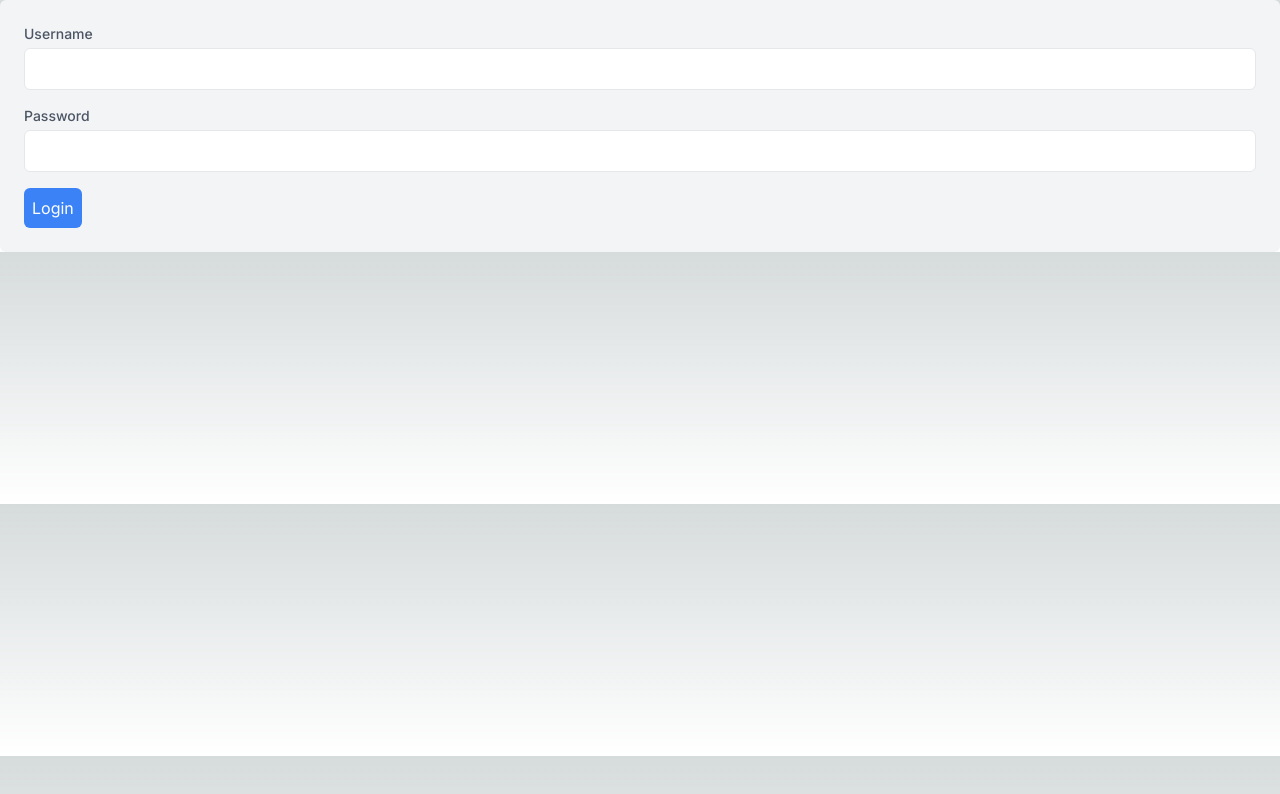
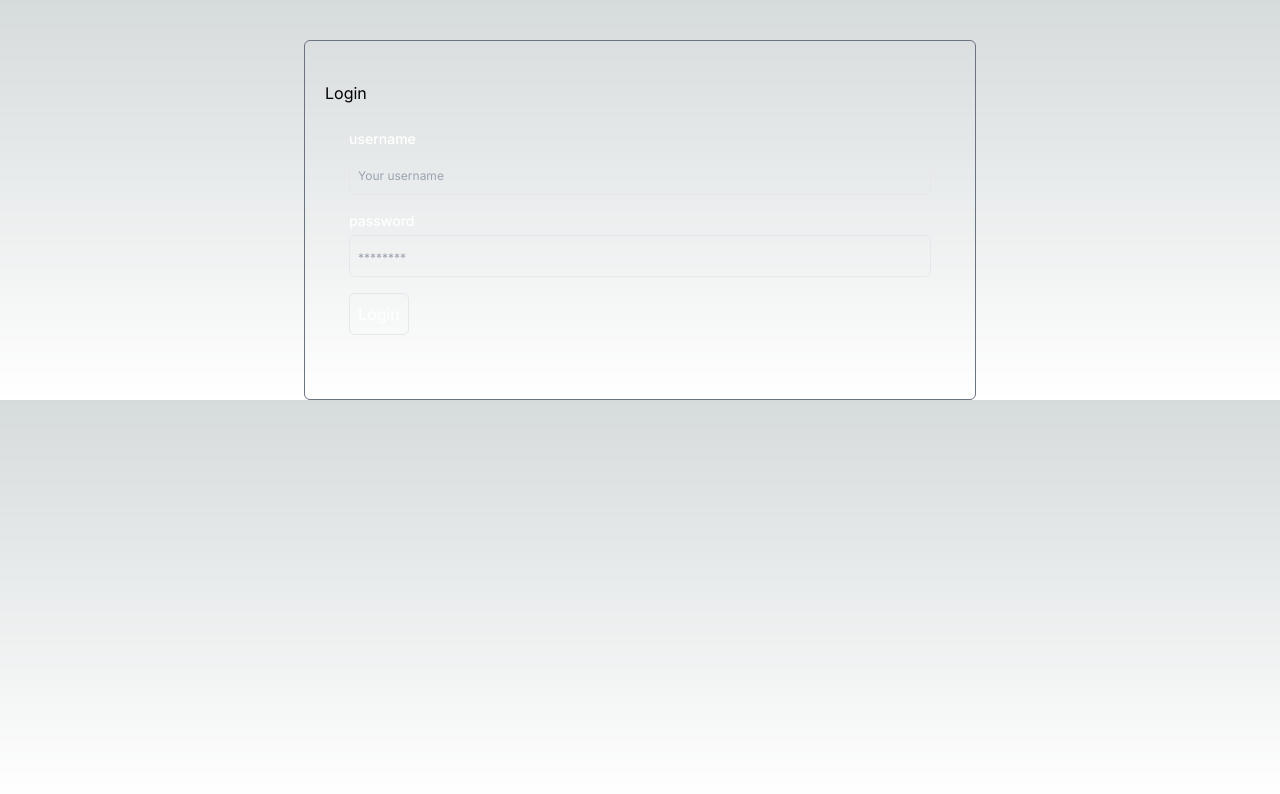
Before and after one commit to robonexx/connexion, a Next.js app: page /auth/login in a window 1280 px wide. Shown: the top 794 px of the page. Built offline with nearby package versions, Linux system fonts and the light colour scheme.

Commit message:
login form

```diff
--- a/app/auth/login/page.tsx
+++ b/app/auth/login/page.tsx
@@ -1,49 +1,99 @@
-// components/LoginForm.tsx
-import React, { useState } from 'react';
+'use client';
+import { useState } from 'react';
+import { signIn, useSession } from 'next-auth/react';
+import { Input } from '@/components/input-field/InputField';
+import { useRouter } from 'next/navigation';
 
 interface LoginFormProps {
   onSubmit: (username: string, password: string) => void;
 }
 
 const LoginPage: React.FC<LoginFormProps> = ({ onSubmit }) => {
-  const [username, setUsername] = useState('');
-  const [password, setPassword] = useState('');
+  const [loading, setLoading] = useState(false);
+  const router = useRouter();
+  const [error, setError] = useState('');
+  const [user, setUser] = useState({
+    username: '',
+    password: '',
+  });
 
-  const handleSubmit = (e: React.FormEvent) => {
+  const handleInputChange = (event: any) => {
+    const { name, value } = event.target;
+    setUser((prev) => {
+      console.log({ ...prev, [name]: value });
+      return { ...prev, [name]: value };
+    });
+  };
+
+  const handleSubmit = async (e: any) => {
     e.preventDefault();
-    onSubmit(username, password);
+    setLoading(true);
+    try {
+      if (!user.username || !user.password) {
+        setError('please fill all the fields');
+        return;
+      }
+
+      console.log(user.username, user.password + ' from submit');
+
+      const res = await signIn('credentials', {
+        username: user.username,
+        password: user.password,
+        redirect: false,
+      });
+
+      if (res?.error) {
+        console.log('Authentication error:', res.error);
+        setError(res.error);
+      }
+      console.log('submitted form');
+      setError('');
+      router.push('/dashboard');
+    } catch (error) {
+      console.log(error);
+      setError('');
+    } finally {
+      setLoading(false);
+
+      setUser({
+        username: '',
+        password: '',
+      });
+    }
   };
 
   return (
-    <form onSubmit={handleSubmit} className="bg-gray-100 p-6 rounded-md">
-      <div className="mb-4">
-        <label htmlFor="username" className="block text-sm font-medium text-gray-600">
-          Username
-        </label>
-        <input
-          type="text"
-          id="username"
-          className="mt-1 p-2 w-full border rounded-md"
-          value={username}
-          onChange={(e) => setUsername(e.target.value)}
+      <div className='max-w-2xl rounded-md border-gray-500 border-[1px] py-10 px-5 m-auto w-full mt-10'>
+          <h2>Login</h2>
+      <form
+        onSubmit={handleSubmit}
+        className='bg-transparent p-6 rounded-md md:max-w-2/5 md:mx-auto'
+      >
+        <div className='mb-4'>
+          <Input
+            htmlFor='username'
+            name='username'
+            id='username'
+            labelValue='Your username'
+            type='text'
+            handleChange={handleInputChange}
           />
         </div>
-      <div className="mb-4">
-        <label htmlFor="password" className="block text-sm font-medium text-gray-600">
-          Password
-        </label>
-        <input
-          type="password"
-          id="password"
-          className="mt-1 p-2 w-full border rounded-md"
-          value={password}
-          onChange={(e) => setPassword(e.target.value)}
+        <div className='mb-4'>
+          <Input
+            htmlFor='password'
+            name='password'
+            id='password'
+            labelValue='********'
+            type='password'
+            handleChange={handleInputChange}
           />
         </div>
-      <button type="submit" className="bg-blue-500 text-white p-2 rounded-md">
+        <button type='submit' className='bg-transparent border-[1px] text-white p-2 rounded-md'>
           Login
         </button>
       </form>
+    </div>
   );
 };
 
--- /dev/null
+++ b/components/input-field/InputField.tsx
@@ -0,0 +1,33 @@
+import { ChangeEvent } from 'react';
+
+type InputFieldType = {
+  htmlFor: string;
+  id: string;
+  labelValue: string;
+  name: string;
+  type: string;
+  handleChange: (e: ChangeEvent<HTMLInputElement>) => void;
+};
+
+export const Input = ({
+  htmlFor,
+  id,
+  labelValue,
+  name,
+  type,
+  handleChange,
+}: InputFieldType) => {
+  return (
+    <div className='mb-4'>
+          <label htmlFor={htmlFor} className="block text-sm font-medium text-white">{name}</label>
+      <input
+        className="mt-1 p-2 w-full border rounded-md bg-transparent placeholder:text-xs"
+        type={type}
+        id={id}
+        name={name}
+        onChange={handleChange}
+        placeholder={labelValue}
+      />
+    </div>
+  );
+};
```
Also changed, not shown: package.json (+6 -5 lines), 1 other file (tests, documents, lock files or other folders). Lines whose indentation alone changed are shown as unchanged.
